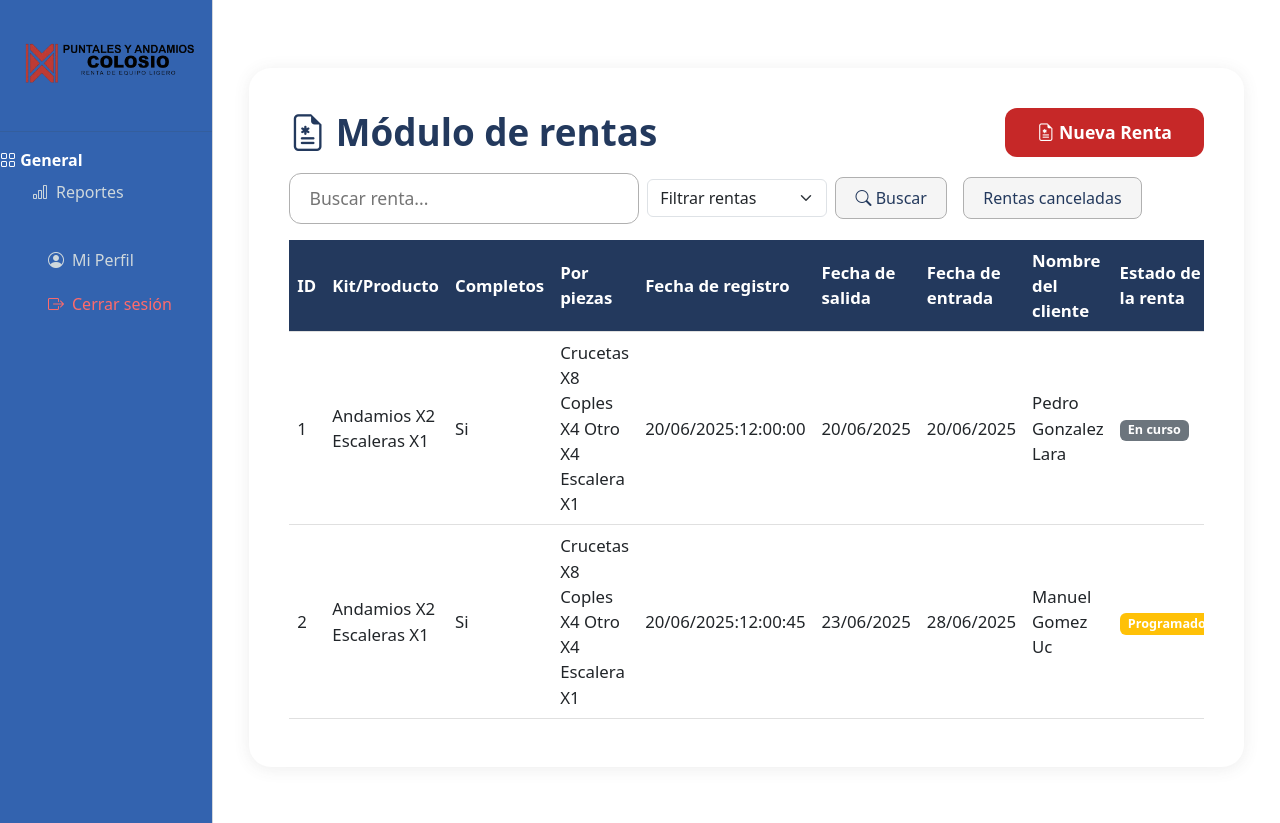
After one commit to EugeniaFu/ProyectoPrueba3, a Flask app: page /rentas/ in a window 1280 px wide. The commit adds this page. Run offline with Flask 3, Linux system fonts and the light colour scheme.

Commit message:
Base del módulo de Rentas

```diff
--- a/flask-app/app.py
+++ b/flask-app/app.py
@@ -9,6 +9,7 @@ from routes.inventario import bp_inventario
 from routes.producto import bp_producto
 from routes.empleados import empleados_bp
 from routes.usuarios import usuarios_bp
+from routes.rentas import rentas_bp
 
 
 
@@ -33,6 +34,7 @@ app.register_blueprint(bp_inventario)
 app.register_blueprint(bp_producto)
 app.register_blueprint(empleados_bp)
 app.register_blueprint(usuarios_bp)
+app.register_blueprint(rentas_bp)
 
 
 
--- /dev/null
+++ b/flask-app/routes/rentas.py
@@ -0,0 +1,7 @@
+from flask import Blueprint, render_template
+
+rentas_bp = Blueprint('rentas', __name__, url_prefix='/rentas')
+
+@rentas_bp.route('/')
+def modulo_rentas():
+    return render_template('rentas/index.html')
--- a/flask-app/templates/base.html
+++ b/flask-app/templates/base.html
@@ -74,7 +74,7 @@
                                                 Clientes</a></li>
                                         <li class="nav-item"><a class="nav-link" href="#"><i class="bi bi-bag"></i>
                                                 Productos</a></li>
-                                        <li class="nav-item"><a class="nav-link" href="#"><i class="bi bi-truck"></i>
+                                        <li class="nav-item"><a class="nav-link" href="{{ url_for('rentas.modulo_rentas') }}"><i class="bi bi-truck"></i>
                                                 Rentas</a></li>
                                     </ul>
                                 </div>
--- /dev/null
+++ b/flask-app/templates/rentas/index.html
@@ -0,0 +1,150 @@
+{% extends 'base.html' %}
+{% block head %}
+<link rel="stylesheet" href="{{ url_for('static', filename='css/clientes.css') }}">
+{% endblock %}
+{% block content %}
+<div class="container-fluid py-4">
+  <div class="clientes-box-container">
+    <div class="clientes-section-header d-flex justify-content-between align-items-center mb-3">
+      <h2 class="clientes-section-title">
+      <i class="bi bi-file-earmark-medical"></i>  Módulo de rentas
+      </h2>
+      <a href="#" class="btn btn-clientes-main">
+        <i class="bi bi-file-earmark-medical"></i> Nueva Renta
+      </a>
+    </div>
+
+    <!-- Filtros de búsqueda -->
+    <form method="get" class="d-flex flex-wrap align-items-center mb-3 gap-2">
+      <input type="text" class="search-clientes-box" name="busqueda" placeholder="Buscar renta...">
+      <select class="form-select" name="filtro" style="max-width:180px;">
+        <option value="">Filtrar rentas</option>
+        <option value="en curso">En curso</option>
+        <option value="programada">Programadas</option>
+        <option value="finalizadas">Finalizadas</option>
+      </select>
+      <button type="submit" class="btn btn-clientes-filter">
+        <i class="bi bi-search"></i> Buscar
+      </button>
+      <a href="#" class="btn btn-clientes-filter">Rentas canceladas</a>
+    </form>
+
+    <!-- Tabla de clientes -->
+    <div class="table-responsive">
+      <table class="table table-clientes align-middle">
+        <thead>
+          <tr>
+            <th>ID</th>
+            <th>Kit/Producto</th>
+            <th>Completos</th>
+            <th>Por piezas</th>
+            <th>Fecha de registro</th>
+            <th>Fecha de salida</th>
+            <th>Fecha de entrada</th>
+            <th>Nombre del cliente</th>
+            <th>Estado de la renta</th>
+            <th>Estado de pago</th>
+            <th>Metódo de pago</th>
+            <th>Total en $</th>
+            <th>Acciones</th>
+          </tr>
+        </thead>
+        <tbody>
+          <!-- Ejemplo de tupla estática -->
+          <tr>
+            <td>1</td>
+            <td>Andamios X2
+                Escaleras X1
+            </td>
+            <td>
+                Si
+            </td>
+            <td>
+                Crucetas X8
+                Coples X4
+                Otro X4
+                Escalera X1
+            </td>
+            <td>20/06/2025:12:00:00</td>
+            <td>20/06/2025</td>
+            <td>20/06/2025</td>
+            <td>Pedro Gonzalez Lara</td>
+            <td><span class="badge bg-secondary">En curso</span></td>
+            <td><span class="badge bg-success">Pagado</span></td>
+            <td>Efectivo</td>
+            <td>2,000.00</td>
+            <td>
+            <div class="d-flex flex-wrap gap-2">
+                <a href="#" class="btn btn-sm btn-light" title="Editar">
+                <i class="bi bi-pencil"></i>
+                </a>
+                <a href="#" class="btn btn-sm btn-outline-danger" title="Cancelar">
+                <i class="bi bi-ban"></i>
+                </a>
+                <a href="#" class="btn btn-sm btn-outline-dark" title="Generar prefactura">
+                <i class="bi bi-file-earmark-text-fill"></i>
+                </a>
+                <a href="#" class="btn btn-sm btn-warning text-white" title="Nota de Salida">
+                <i class="bi bi-arrow-right-circle"></i>
+                </a>
+                <a href="#" class="btn btn-sm btn-success" title="Nota de entrada">
+                <i class="bi bi-arrow-left-circle"></i>
+                </a>
+                <a href="#" class="btn btn-sm btn-outline-secondary" title="Renovación de renta">
+                <i class="bi bi-arrow-repeat"></i>
+                </a>
+            </div>
+            </td>
+          </tr>
+          <tr>
+            <td>2</td>
+            <td>Andamios X2
+                Escaleras X1
+            </td>
+            <td>
+                Si
+            </td>
+            <td>
+                Crucetas X8
+                Coples X4
+                Otro X4
+                Escalera X1
+            </td>
+            <td>20/06/2025:12:00:45</td>
+            <td>23/06/2025</td>
+            <td>28/06/2025</td>
+            <td>Manuel Gomez Uc</td>
+            <td><span class="badge bg-warning">Programado</span></td>
+            <td><span class="badge bg-success">Pagado</span></td>
+            <td>Tarjeta</td>
+            <td>2,000.00</td>
+            <td>
+            <div class="d-flex flex-wrap gap-2">
+                <a href="#" class="btn btn-sm btn-light" title="Editar">
+                <i class="bi bi-pencil"></i>
+                </a>
+                <a href="#" class="btn btn-sm btn-outline-danger" title="Cancelar">
+                <i class="bi bi-ban"></i>
+                </a>
+                <a href="#" class="btn btn-sm btn-outline-dark" title="Generar prefactura">
+                <i class="bi bi-file-earmark-text-fill"></i>
+                </a>
+                <a href="#" class="btn btn-sm btn-warning text-white" title="Nota de Salida">
+                <i class="bi bi-arrow-right-circle"></i>
+                </a>
+                <a href="#" class="btn btn-sm btn-success" title="Nota de entrada">
+                <i class="bi bi-arrow-left-circle"></i>
+                </a>
+                <a href="#" class="btn btn-sm btn-outline-secondary" title="Renovación de renta">
+                <i class="bi bi-arrow-repeat"></i>
+                </a>
+            </div>
+            </td>
+          </tr>
+        </tbody>
+      </table>
+    </div>
+  </div>
+</div>
+
+{% endblock content %}
```
